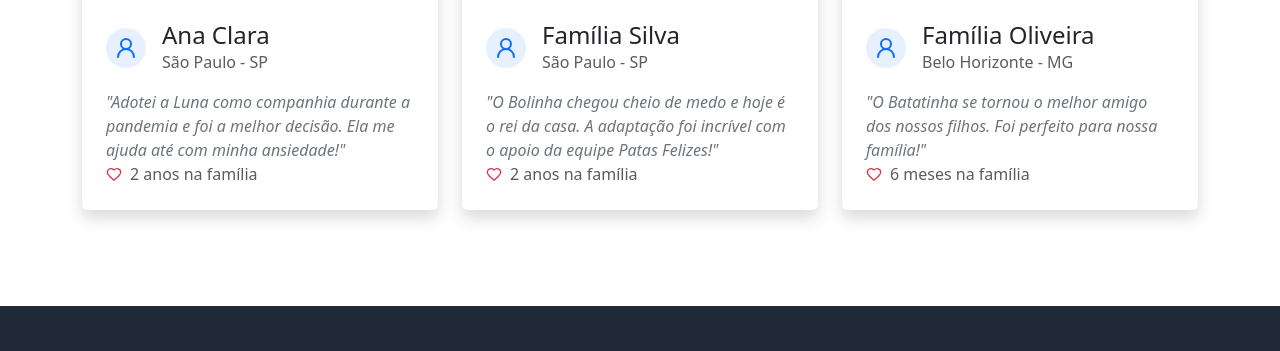
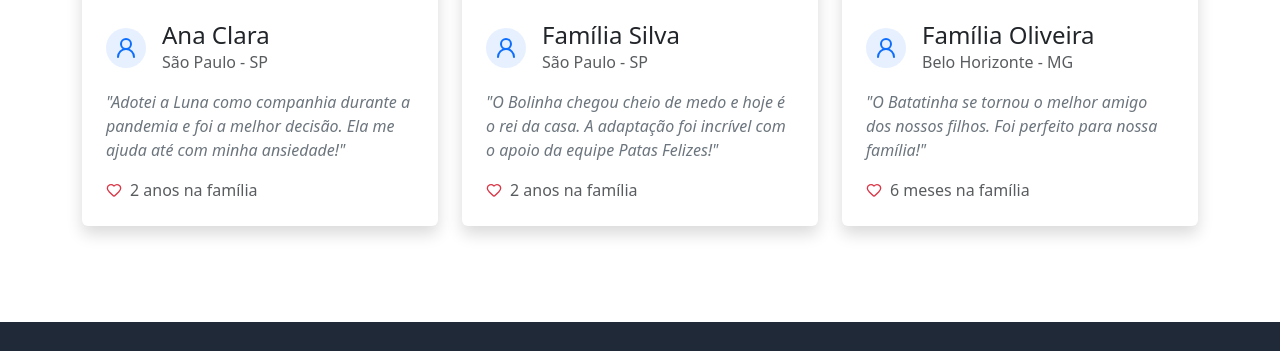
Before and after one commit to sirkaue/patas-felizes-bootstrap, a plain HTML site: page index.html in a window 1280 px wide. Shown: the part 1151-1502 px from the top of the page. Drawn offline with nearby package versions, Linux system fonts and the light colour scheme.

Commit message:
fix: align success story cards with equal height and spacing

```diff
--- a/index.html
+++ b/index.html
@@ -85,7 +85,7 @@
         <div class="row g-4 g-lg-4">
           <!-- Card 1 -->
           <div class="col-12 col-lg-4">
-            <div class="card shadow rounded overflow-hidden border-0">
+            <div class="card shadow rounded overflow-hidden border-0 h-100">
               <div class="position-relative">
                 <img
                   src="https://images.unsplash.com/photo-1588943211346-0908a1fb0b01?ixlib=rb-4.0.3&ixid=MnwxMjA3fDB8MHxwaG90by1wYWdlfHx8fGVufDB8fHx8fA%3D%3D&auto=format&fit=crop&w=735&q=80"
@@ -102,8 +102,8 @@
                   </p>
                 </div>
               </div>
-              <div class="p-4">
-                <div class="d-flex flex-column gap-3">
+              <div class="p-4 d-flex flex-column h-100 gap-3">
+                <div class="d-flex flex-column gap-3 flex-grow-1">
                   <div class="d-flex align-items-center gap-3">
                     <div
                       class="bg-primary bg-opacity-10 rounded-circle d-flex align-items-center justify-content-center"
@@ -136,7 +136,7 @@
 
           <!-- Card 2 -->
           <div class="col-12 col-lg-4">
-            <div class="card shadow rounded overflow-hidden border-0">
+            <div class="card shadow rounded overflow-hidden border-0 h-100">
               <div class="position-relative">
                 <img
                   src="https://images.unsplash.com/photo-1588943211346-0908a1fb0b01?ixlib=rb-4.0.3&ixid=MnwxMjA3fDB8MHxwaG90by1wYWdlfHx8fGVufDB8fHx8fA%3D%3D&auto=format&fit=crop&w=735&q=80"
@@ -153,8 +153,8 @@
                   </p>
                 </div>
               </div>
-              <div class="p-4">
-                <div class="d-flex flex-column gap-3">
+              <div class="p-4 d-flex flex-column h-100 gap-3">
+                <div class="d-flex flex-column gap-3 flex-grow-1">
                   <div class="d-flex align-items-center gap-3">
                     <div
                       class="bg-primary bg-opacity-10 rounded-circle d-flex align-items-center justify-content-center"
@@ -187,7 +187,7 @@
 
           <!-- Card 3 -->
           <div class="col-12 col-lg-4">
-            <div class="card shadow rounded overflow-hidden border-0">
+            <div class="card shadow rounded overflow-hidden border-0 h-100">
               <div class="position-relative">
                 <img
                   src="https://images.unsplash.com/photo-1588943211346-0908a1fb0b01?ixlib=rb-4.0.3&ixid=MnwxMjA3fDB8MHxwaG90by1wYWdlfHx8fGVufDB8fHx8fA%3D%3D&auto=format&fit=crop&w=735&q=80"
@@ -204,8 +204,8 @@
                   </p>
                 </div>
               </div>
-              <div class="p-4">
-                <div class="d-flex flex-column gap-3">
+              <div class="p-4 d-flex flex-column h-100 gap-3">
+                <div class="d-flex flex-column gap-3 flex-grow-1">
                   <div class="d-flex align-items-center gap-3">
                     <div
                       class="bg-primary bg-opacity-10 rounded-circle d-flex align-items-center justify-content-center"
```
